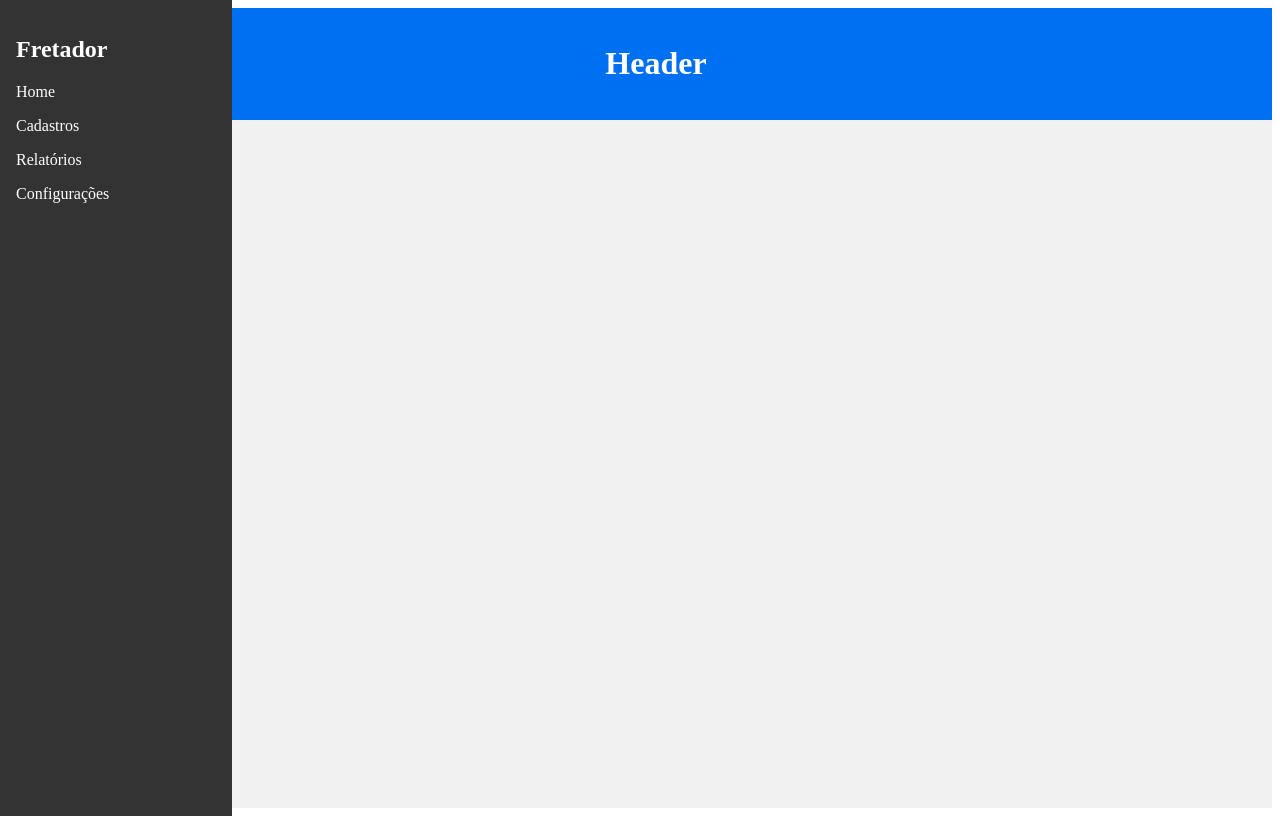
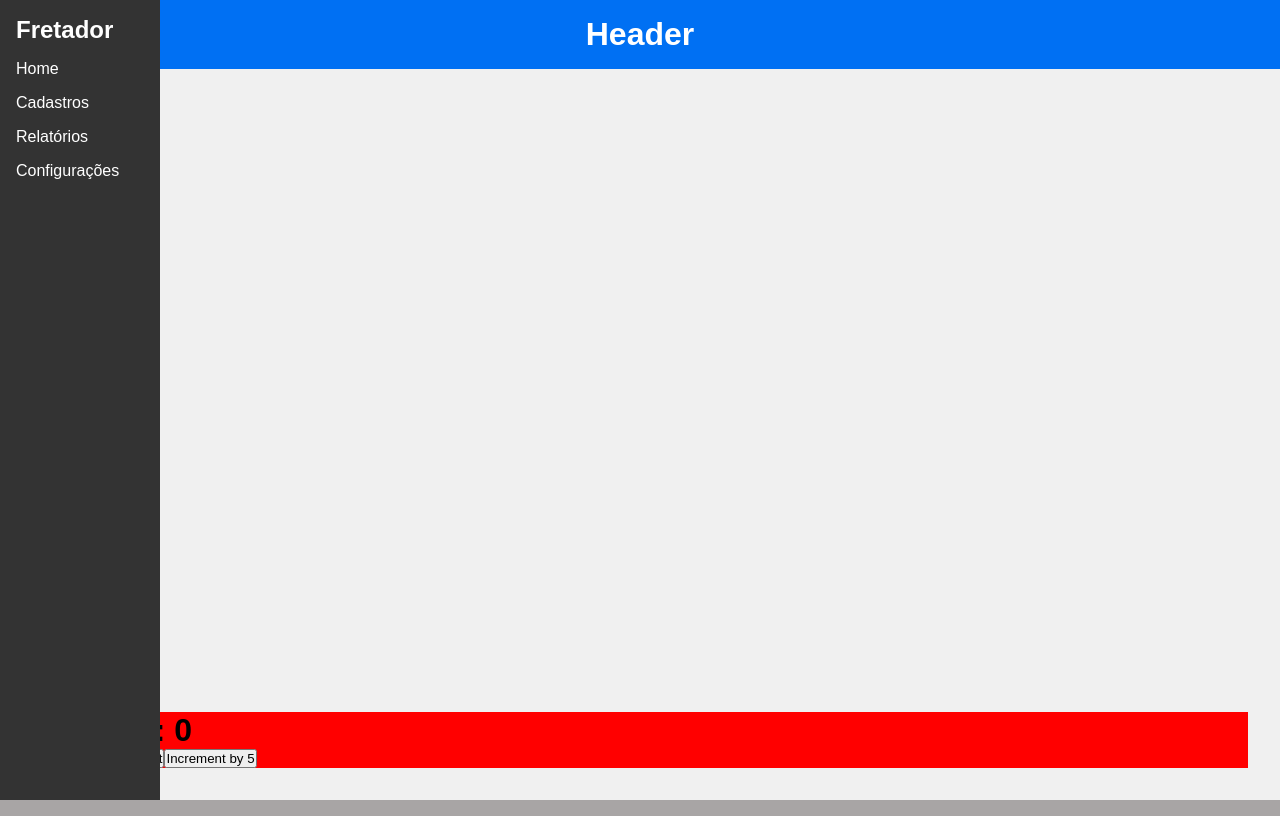
Before and after one commit to fretador/fretador-mesa, a Next.js app: page /canva in a window 1280 px wide. Built offline with nearby package versions, Linux system fonts and the light colour scheme.

Commit message:
feat(redux):added a state manager

```diff
--- a/package.json
+++ b/package.json
@@ -13,9 +13,12 @@
     "tdd": "jest --watch --coverage"
   },
   "dependencies": {
+    "@reduxjs/toolkit": "^2.2.7",
     "next": "14.2.5",
     "react": "^18",
-    "react-dom": "^18"
+    "react-dom": "^18",
+    "react-redux": "^9.1.2",
+    "redux": "^5.0.1"
   },
   "devDependencies": {
     "@babel/preset-env": "^7.25.3",
@@ -28,6 +31,7 @@
     "@types/node": "^20",
     "@types/react": "^18.3.3",
     "@types/react-dom": "^18.3.0",
+    "@types/react-redux": "^7.1.33",
     "@types/testing-library__react": "^10.2.0",
     "babel-jest": "^29.7.0",
     "eslint": "^8",
--- a/src/components/Body/Body.module.css
+++ b/src/components/Body/Body.module.css
@@ -1,23 +1,6 @@
 .body {
-  margin-left: 220px;
-  /* Espaço para a Sidebar */
+  flex: 1;
   padding: 2rem;
   background-color: #f0f0f0;
-  height: 100vh;
-  width: 100%;
   overflow: hidden;
 }
-
-.form {
-  display: flex;
-  flex-direction: column;
-}
-
-.label {
-  margin: 0.5rem 0;
-}
-
-.input {
-  margin-bottom: 1rem;
-  padding: 0.5rem;
-}
--- /dev/null
+++ b/src/components/Counter/index.tsx
@@ -0,0 +1,28 @@
+import React from "react";
+import { useAppDispatch, useAppSelector } from "../../store/store";
+import {
+  increment,
+  decrement,
+  incrementByAmount,
+} from "../../store/slices/exampleSlice";
+
+const Counter: React.FC = () => {
+  const dispatch = useAppDispatch();
+  const count = useAppSelector((state) => state.example.value);
+
+  console.log("Counter Component Rendered"); // Adicione este log para verificar
+  console.log("Current Count:", count); // Adicione este log para verificar o estado
+
+  return (
+    <div style={{ backgroundColor: "red" }}>
+      <h1>Counter: {count}</h1>
+      <button onClick={() => dispatch(increment())}>Increment</button>
+      <button onClick={() => dispatch(decrement())}>Decrement</button>
+      <button onClick={() => dispatch(incrementByAmount(5))}>
+        Increment by 5
+      </button>
+    </div>
+  );
+};
+
+export default Counter;
--- a/src/components/Header/Header.module.css
+++ b/src/components/Header/Header.module.css
@@ -3,5 +3,6 @@
   color: white;
   padding: 1rem;
   text-align: center;
-  width: 100%;
+  width: 100vw;
+  box-sizing: border-box;
 }
--- a/src/components/Sidebar/Sidebar.module.css
+++ b/src/components/Sidebar/Sidebar.module.css
@@ -1,7 +1,7 @@
 .sidebar {
   background-color: #333;
   color: white;
-  width: 200px;
+  width: 20vh;
   height: 100vh;
   padding: 1rem;
   position: fixed;
--- /dev/null
+++ b/src/pages/_app.tsx
@@ -0,0 +1,16 @@
+import React from "react";
+import { AppProps } from "next/app";
+import { Provider } from "react-redux";
+import store from "../store/store";
+import "../app/globals.css";
+
+function MyApp({ Component, pageProps }: AppProps) {
+  console.log("Redux Store:", store.getState());
+  return (
+    <Provider store={store}>
+      <Component {...pageProps} />
+    </Provider>
+  );
+}
+
+export default MyApp;
--- a/src/pages/canva/Canva.module.css
+++ b/src/pages/canva/Canva.module.css
@@ -5,26 +5,49 @@
   overflow: hidden;
 }
 
+.header {
+  position: fixed;
+  top: 0;
+  left: 0;
+  right: 0;
+  height: 60px;
+  /* Ajuste conforme necessário */
+  z-index: 1;
+}
+
 .main {
   display: flex;
   flex: 1;
-  overflow: hidden;
-}
-
-.header {
-  flex: 0 0 auto;
+  margin-top: 60px;
+  /* Deve ser igual à altura do header */
   overflow: hidden;
 }
 
 .sidebar {
   flex: 0 0 200px;
-  height: 100vh;
+  height: calc(100vh - 60px);
+  /* Subtraia a altura do header */
   overflow: hidden;
+  background-color: #333;
+  color: white;
+}
+
+.content {
+  flex: 1;
+  padding: 2rem;
+  background-color: #f0f0f0;
+  overflow: auto;
+  display: flex;
+  flex-direction: column;
 }
 
 .body {
   flex: 1;
+  background-color: #f0f0f0;
+  overflow: auto;
+}
+
+.counter {
   padding: 2rem;
   background-color: #f0f0f0;
-  overflow: hidden;
 }
--- a/src/pages/canva/index.tsx
+++ b/src/pages/canva/index.tsx
@@ -1,7 +1,8 @@
 import React from "react";
-import Header from "../../components/Header";
-import Sidebar from "../../components/Sidebar";
-import Body from "../../components/Body";
+import Header from "@/components/Header";
+import Sidebar from "@/components/Sidebar";
+import Body from "@/components/Body";
+import Counter from "@/components/Counter";
 import styles from "./Canva.module.css";
 
 const Canva: React.FC = () => {
@@ -10,7 +11,10 @@ const Canva: React.FC = () => {
       <Header />
       <div className={styles.main}>
         <Sidebar />
-        <Body />
+        <div className={styles.content}>
+          <Body />
+          <Counter />
+        </div>
       </div>
     </div>
   );
--- /dev/null
+++ b/src/store/slices/exampleSlice.ts
@@ -0,0 +1,29 @@
+import { createSlice, PayloadAction } from "@reduxjs/toolkit";
+
+interface ExampleState {
+  value: number;
+}
+
+const initialState: ExampleState = {
+  value: 0,
+};
+
+const exampleSlice = createSlice({
+  name: "example",
+  initialState,
+  reducers: {
+    increment: (state) => {
+      state.value += 1;
+    },
+    decrement: (state) => {
+      state.value -= 1;
+    },
+    incrementByAmount: (state, action: PayloadAction<number>) => {
+      state.value += action.payload;
+    },
+  },
+});
+
+export const { increment, decrement, incrementByAmount } = exampleSlice.actions;
+
+export default exampleSlice.reducer;
--- /dev/null
+++ b/src/store/store.ts
@@ -0,0 +1,18 @@
+import { configureStore } from "@reduxjs/toolkit";
+import { TypedUseSelectorHook, useDispatch, useSelector } from "react-redux";
+import exampleReducer from "../store/slices/exampleSlice";
+
+const store = configureStore({
+  reducer: {
+    example: exampleReducer,
+    // Adicione outros reducers aqui
+  },
+});
+
+export type AppDispatch = typeof store.dispatch;
+export type RootState = ReturnType<typeof store.getState>;
+
+export const useAppDispatch: () => AppDispatch = useDispatch;
+export const useAppSelector: TypedUseSelectorHook<RootState> = useSelector;
+
+export default store;
```
Also changed, not shown: src/app/_app.tsx (deleted, +0 -8 lines), src/app/globals.css (renamed from src/app/globals.module.css), 1 other file (tests, documents, lock files or other folders).
